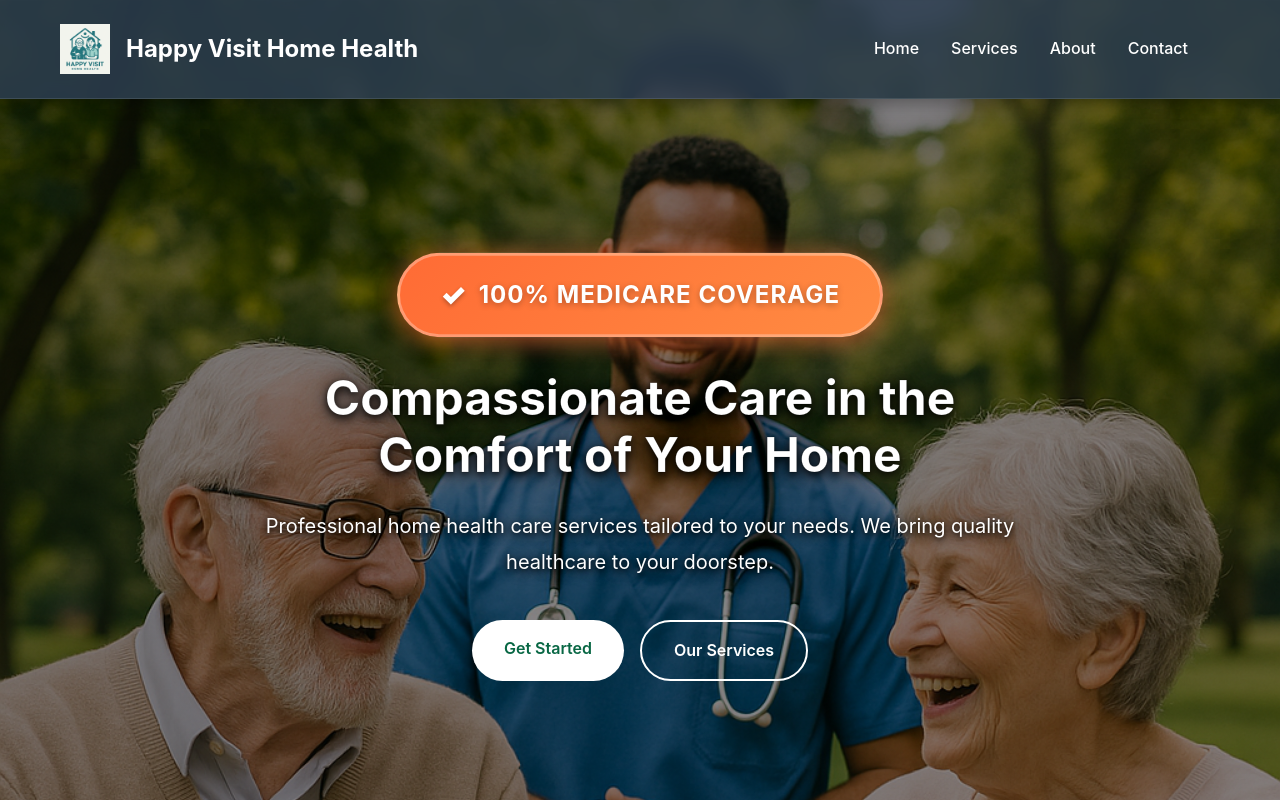
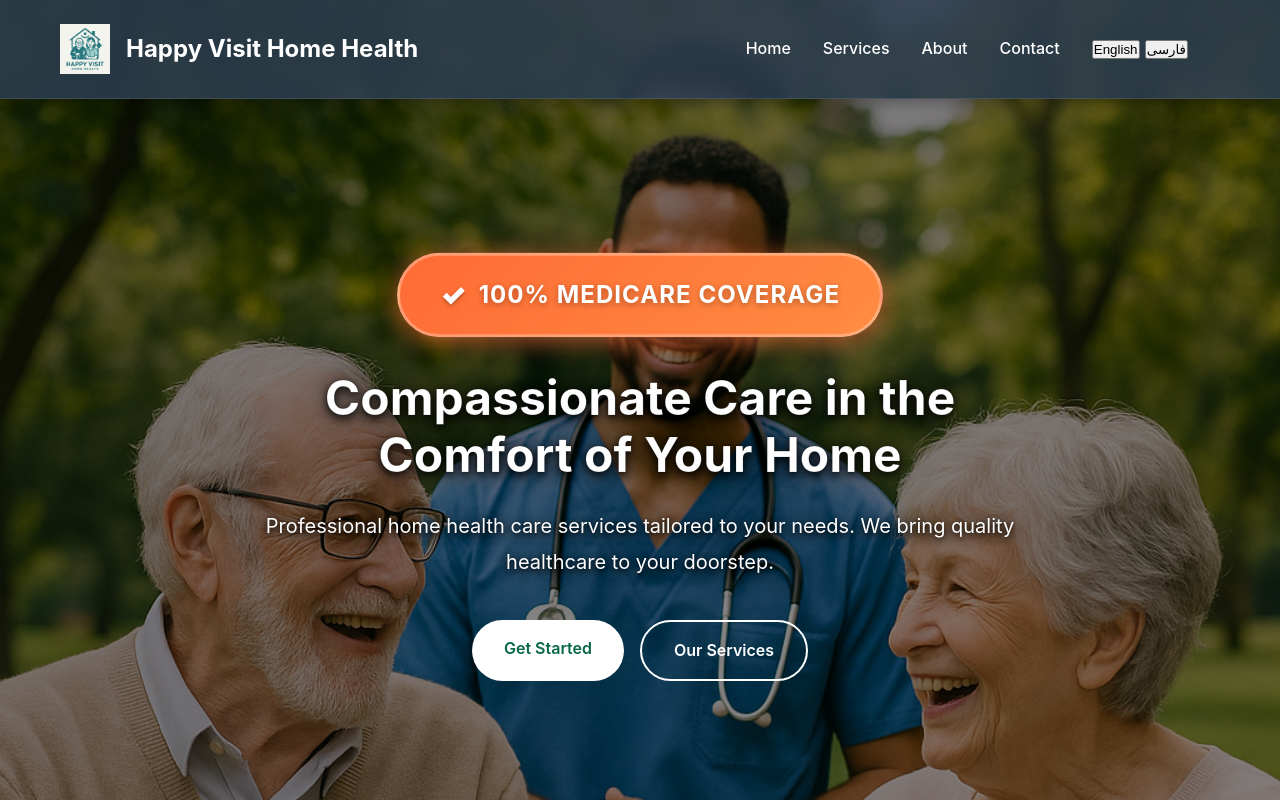
Before and after one commit to fara-nak/happyvisithomehealth, a React (Vite) app: page / in a window 1280 px wide. Shown: the top 800 px of the page. Built offline with nearby package versions, Linux system fonts and the light colour scheme.

Commit message:
app only

```diff
--- a/src/App.tsx
+++ b/src/App.tsx
@@ -5,7 +5,44 @@ import type { ServiceCategory } from './services'
 import emailjs from '@emailjs/browser'
 
 function App() {
-  // All state declarations must come first (React Rules of Hooks)
+  // Ensure body overflow is reset on mount
+  useEffect(() => {
+    document.body.style.overflow = 'unset'
+    return () => {
+      document.body.style.overflow = 'unset'
+    }
+  }, [])
+
+  // Listen for Google Translate language changes to sync UI state
+  useEffect(() => {
+    const checkLanguage = () => {
+      const select = document.querySelector('.goog-te-combo') as HTMLSelectElement
+      if (select) {
+        const currentLang = select.value
+        if (currentLang === 'fa' || currentLang === 'en') {
+          setCurrentLanguage(currentLang as 'en' | 'fa')
+        }
+      }
+    }
+
+    // Wait for Google Translate to load, then set up listener
+    const interval = setInterval(() => {
+      const select = document.querySelector('.goog-te-combo') as HTMLSelectElement
+      if (select) {
+        checkLanguage()
+        select.addEventListener('change', checkLanguage)
+        clearInterval(interval)
+      }
+    }, 100)
+
+    return () => {
+      clearInterval(interval)
+      const select = document.querySelector('.goog-te-combo') as HTMLSelectElement
+      if (select) {
+        select.removeEventListener('change', checkLanguage)
+      }
+    }
+  }, [])
   const [formData, setFormData] = useState({
     name: '',
     email: '',
@@ -15,14 +52,7 @@ function App() {
   const [selectedCategory, setSelectedCategory] = useState<ServiceCategory | null>(null)
   const [formStatus, setFormStatus] = useState<'idle' | 'sending' | 'success' | 'error'>('idle')
   const [mobileMenuOpen, setMobileMenuOpen] = useState(false)
-
-  // Ensure body overflow is reset on mount
-  useEffect(() => {
-    document.body.style.overflow = 'unset'
-    return () => {
-      document.body.style.overflow = 'unset'
-    }
-  }, [])
+  const [currentLanguage, setCurrentLanguage] = useState<'en' | 'fa'>('en')
 
   const toggleMobileMenu = () => {
     setMobileMenuOpen(!mobileMenuOpen)
@@ -101,6 +131,51 @@ function App() {
     })
   }
 
+  const switchLanguage = (lang: 'en' | 'fa') => {
+    setCurrentLanguage(lang)
+
+    const triggerTranslation = () => {
+      const select = document.querySelector('.goog-te-combo') as HTMLSelectElement
+      if (select) {
+        select.value = lang
+        const changeEvent = new Event('change', { bubbles: true, cancelable: true })
+        select.dispatchEvent(changeEvent)
+
+        setTimeout(() => {
+          if (select.value !== lang) {
+            select.value = lang
+          }
+          const finalEvent = new Event('change', { bubbles: true, cancelable: true })
+          select.dispatchEvent(finalEvent)
+
+        }, 100)
+      } else {
+        // If select doesn't exist yet, set cookie directly
+        const cookieName = 'googtrans'
+        const cookieValue = lang === 'en' ? '/en/en' : `/en/${lang}`
+        document.cookie = `${cookieName}=${cookieValue}; path=/; max-age=31536000`
+        // Reload page to apply translation
+        window.location.reload()
+      }
+    }
+
+    // Try immediately
+    triggerTranslation()
+
+    // If Google Translate isn't loaded yet, wait for it
+    if (!document.querySelector('.goog-te-combo')) {
+      const checkInterval = setInterval(() => {
+        if (document.querySelector('.goog-te-combo')) {
+          triggerTranslation()
+          clearInterval(checkInterval)
+        }
+      }, 100)
+
+      // Clear interval after 5 seconds if still not loaded
+      setTimeout(() => clearInterval(checkInterval), 5000)
+    }
+  }
+
   return (
     <div className="app">
       {/* Navigation */}
@@ -136,6 +211,23 @@ function App() {
                 <li><a href="#about" onClick={closeMobileMenu}>About</a></li>
                 <li><a href="#contact" onClick={closeMobileMenu}>Contact</a></li>
               </ul>
+              <div className="language-switcher">
+                <button
+                  className={`lang-btn ${currentLanguage === 'en' ? 'active' : ''}`}
+                  onClick={() => switchLanguage('en')}
+                  aria-label="Switch to English"
+                >
+                  English
+                </button>
+                <span className="lang-separator">|</span>
+                <button
+                  className={`lang-btn ${currentLanguage === 'fa' ? 'active' : ''}`}
+                  onClick={() => switchLanguage('fa')}
+                  aria-label="Switch to Persian"
+                >
+                  فارسی
+                </button>
+              </div>
               <div id="google_translate_element" className="translate-wrapper"></div>
             </div>
           </div>
@@ -276,7 +368,7 @@ function App() {
                 <div className="contact-icon">📞</div>
                 <div>
                   <h3>Phone</h3>
-                  <p>Call us for immediate assistance</p>
+                  <p>Call us for immediate assistance. We are available 24/7.</p>
                   <a href="tel:+13104204449">(310) 420-4449</a>
                 </div>
               </div>
@@ -292,7 +384,7 @@ function App() {
                 <div className="contact-icon">📍</div>
                 <div>
                   <h3>Office Hours</h3>
-                  <p>Monday - Friday: 8:00 AM - 6:00 PM</p>
+                  <p>Monday - Friday: 9:00 AM - 4:00 PM</p>
                   <p>Saturday: 9:00 AM - 2:00 PM</p>
                 </div>
               </div>
```
